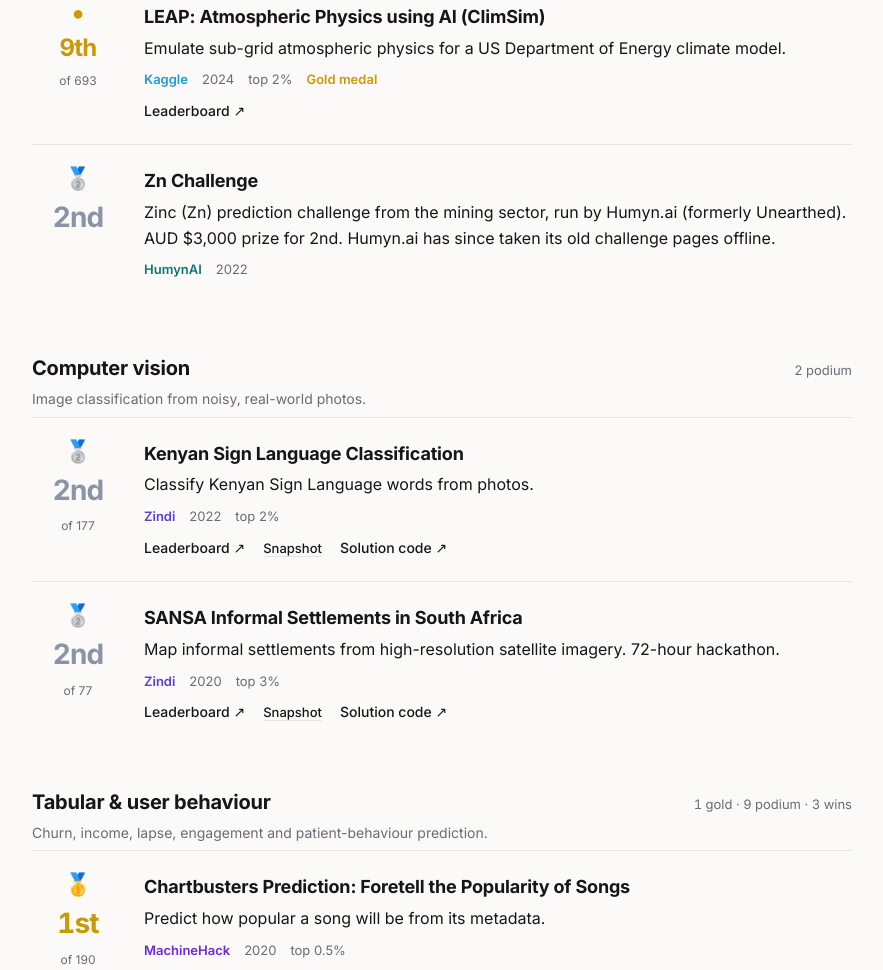
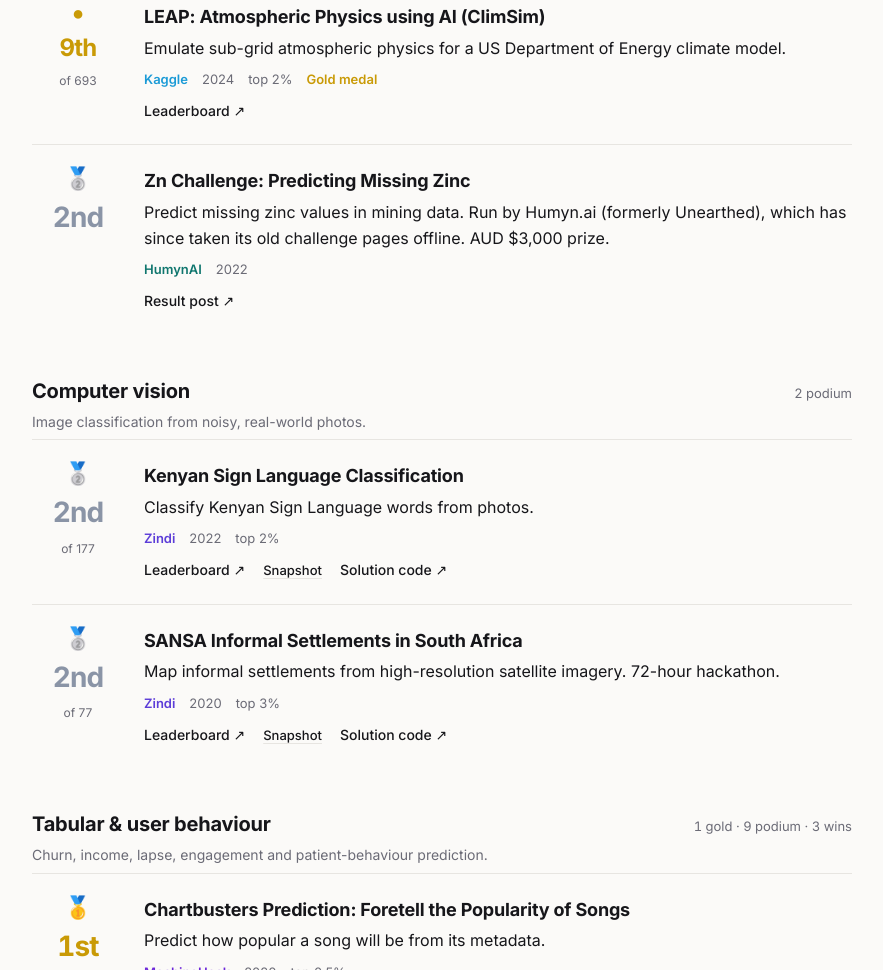
Before and after one commit to nikhilmishradevelop/nikhilmishradevelop.github.io, a plain HTML site: page index.html in a window 1280 px wide. Shown: the part 6581-7551 px from the top of the page, without its empty margins (198-1081 px from the left). Drawn offline with Linux system fonts and the light colour scheme.

Commit message:
Zn Challenge: link the result post

```diff
--- a/index.html
+++ b/index.html
@@ -130,7 +130,7 @@ const R = [
   [3, 706, 'NASA Mars Spectrometry: Detect Evidence for Past Habitability', 'DrivenData', '2022', 'earth', 'Identify the chemical composition of Martian rock and soil samples from mass spectrometry. $30,000 prize pool.', { url: 'https://www.drivendata.org/competitions/93/nasa-mars-spectrometry/', lb: 'https://www.drivendata.org/competitions/93/nasa-mars-spectrometry/leaderboard/', shot: 'drivendata-nasa-mars-spectrometry', ext: 'https://github.com/drivendataorg/mars-spectrometry/tree/main/3rd%20Place', extLabel: 'Solution code' }],
   [9, 693, 'LEAP: Atmospheric Physics using AI (ClimSim)', 'Kaggle', '2024', 'earth', 'Emulate sub-grid atmospheric physics for a US Department of Energy climate model.', kaggle('leap-atmospheric-physics-ai-climsim'), true],
   [3, 484, 'UNICEF Arm 2030 Vision: Flood Prediction in Malawi', 'Zindi', '2020', 'earth', 'Predict flood extent caused by storms in southern Malawi. Team The_great_zoo. $10,000 prize pool.', { ...zindi('2030-vision-flood-prediction-in-malawi'), sol: null }],
-  [2, null, 'Zn Challenge', 'HumynAI', '2022', 'earth', 'Zinc (Zn) prediction challenge from the mining sector, run by Humyn.ai (formerly Unearthed). AUD $3,000 prize for 2nd. Humyn.ai has since taken its old challenge pages offline.', { url: 'https://humyn.ai/' }],
+  [2, null, 'Zn Challenge: Predicting Missing Zinc', 'HumynAI', '2022', 'earth', 'Predict missing zinc values in mining data. Run by Humyn.ai (formerly Unearthed), which has since taken its old challenge pages offline. AUD $3,000 prize.', { url: 'https://www.linkedin.com/posts/nikhil-kumar-mishra-438402160_kaggle-unearthed-ml-share-6963089234794541057-hkQw/', lb: 'https://www.linkedin.com/posts/nikhil-kumar-mishra-438402160_kaggle-unearthed-ml-share-6963089234794541057-hkQw/', lbLabel: 'Result post' }],
   [1, 195, 'CGIAR Crop Yield Prediction Challenge', 'Zindi', '2021', 'earth', 'Predict maize yields on East African farms from Sentinel-2 imagery. Team a__MAIZE__ing.', zindi('cgiar-crop-yield-prediction-challenge')],
   [1, 134, 'Urban Air Pollution Challenge', 'Zindi', '2020', 'earth', 'Predict city air quality worldwide from Sentinel-5P satellite data. 72-hour hackathon.', zindi('urban-air-pollution-challenge')],
   [1, 132, 'Kaggle Days Delhi: Water Quality', 'Kaggle Days', '2021', 'earth', 'Predict water quality from environmental measurements. Team GegenPressing.', { ...kaggle('water-water-everywhere-not-a-drop-to-drink'), shot: 'kaggle-water-water-everywhere-not-a-drop-to-drink' }],
```
